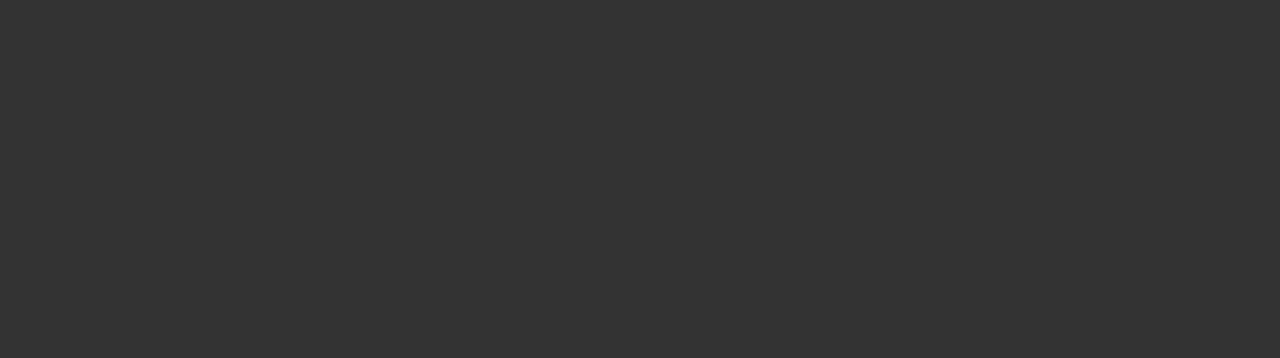
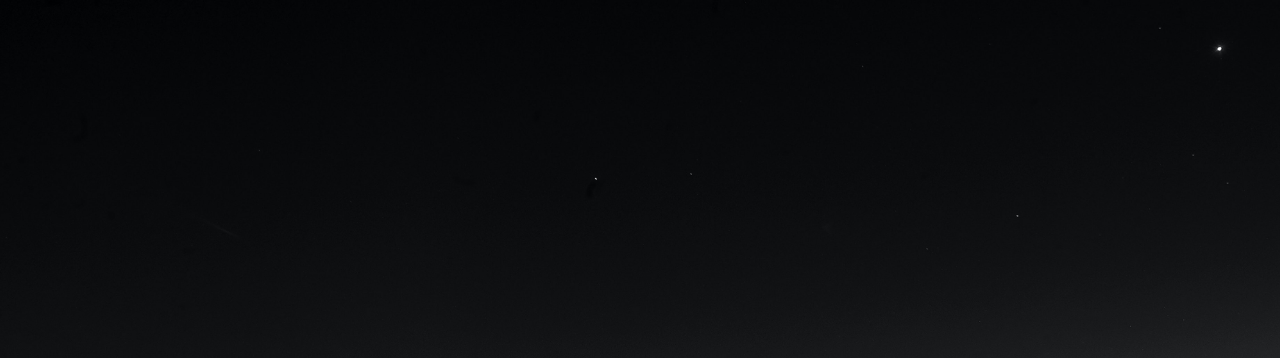
Before and after one commit to OpherM/HNG-Task, a plain HTML site: page NAME PRINT TASK/index.html in a window 1280 px wide. Shown: the top 358 px of the page. Drawn offline with Linux system fonts and the light colour scheme.

Commit message:
name commit

```diff
--- a/NAME PRINT TASK/CSS/style.css
+++ b/NAME PRINT TASK/CSS/style.css
@@ -3,7 +3,7 @@
 body {
     font-family: 'Raleway', sans-serif;
     height: 100vh;
-    background: #333 url('/Stage2/Img/surface.jpg') no-repeat center center / cover;
+    background: #333 url('../Img/surface.jpg') no-repeat center center / cover;
     color: #ccc;
     overflow: hidden;
 }
```
